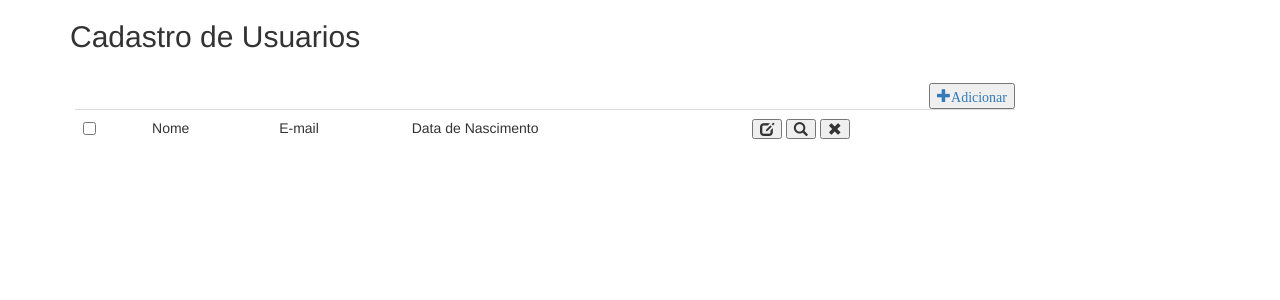
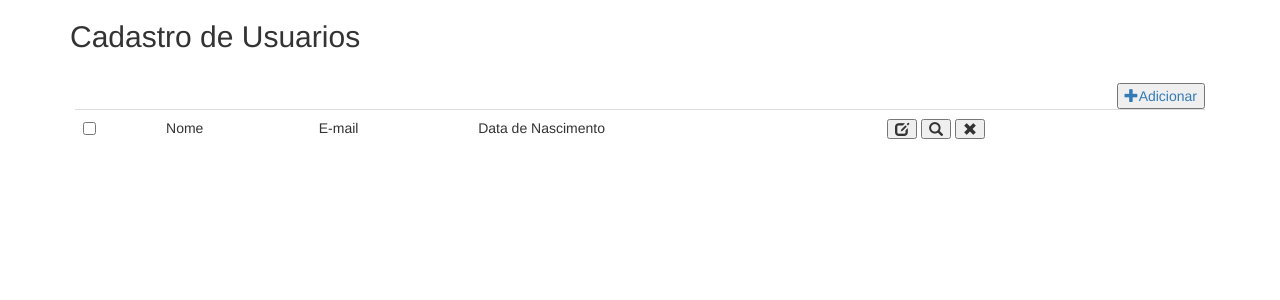
Before and after one commit to antunesbe/ProjetoBD2, a PHP site: page /Usuario/gridUsuario.php in a window 1280 px wide. Shown: the top 300 px of the page. Run offline with PHP 8.4, Linux system fonts and the light colour scheme; some libraries are stand-ins or nearby versions.

Commit message:
Perfil e algumas mudanças no usuário para padrão

```diff
--- a/Perfil.php
+++ b/Perfil.php
@@ -19,6 +19,8 @@
 
 		<h2>Perfil</h2>
 		<br>
+		<a class="btn btn-default pull-right">Editar</a>
+		<br>
 		<fieldset>
 			<legend class="tituloPerfil">Pessoal</legend>
 			<p><span class="legendaPerfil">Nome: </span></p>
--- a/Usuario/gridUsuario.php
+++ b/Usuario/gridUsuario.php
@@ -18,8 +18,8 @@
 	<div class="container">
 		<h2>Cadastro de Usuarios</h2>
 		<br>
-		<div class="form-group col-md-10">
-			<button class = "pull-right"><a class="button glyphicon glyphicon-plus" href="create.php">Adicionar</a></button>
+		<div class="form-group">
+			<button class = "pull-right"><a class="button" href="create.php"><span class="glyphicon glyphicon-plus"></span>Adicionar</a></button>
 			<table class="table table-hover">
 				<tbody>
 					<tr onclick="location.href = 'login.php'" class="tabelaClicavel" >
```
